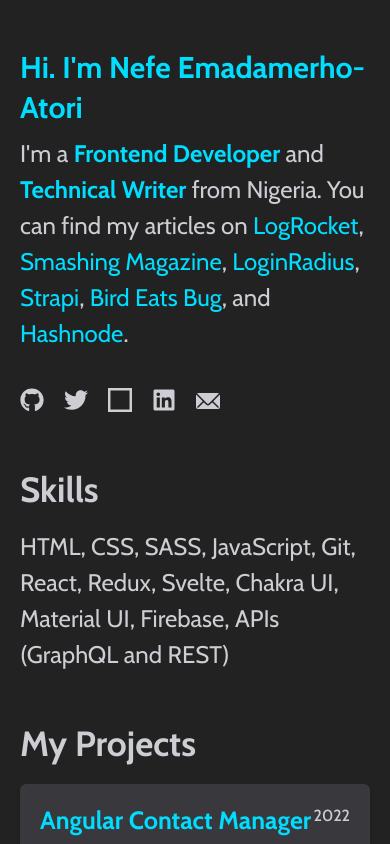
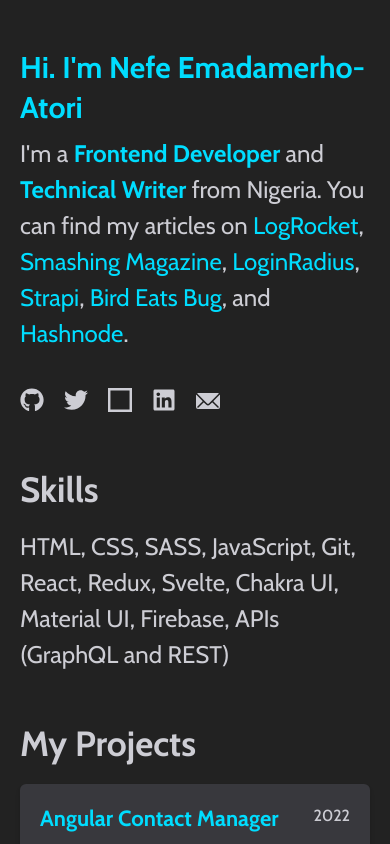
Before and after one commit to nefejames/my-portfolio-v3, a Next.js app: page / in a window 390 px wide. Shown: the top 844 px of the page. Built offline with nearby package versions, Linux system fonts and the light colour scheme.

Commit message:
reduced project card title size on mobile

```diff
--- a/components/ProjectCard.tsx
+++ b/components/ProjectCard.tsx
@@ -34,7 +34,7 @@
 
       <Box p={5}>
         <Flex>
-          <Heading as="h3" fontSize="25px" pb={2} color="#00DDFF">
+          <Heading as="h3" fontSize={["22px", "25px"]} pb={2} color="#00DDFF">
             {title}
           </Heading>
 
```
